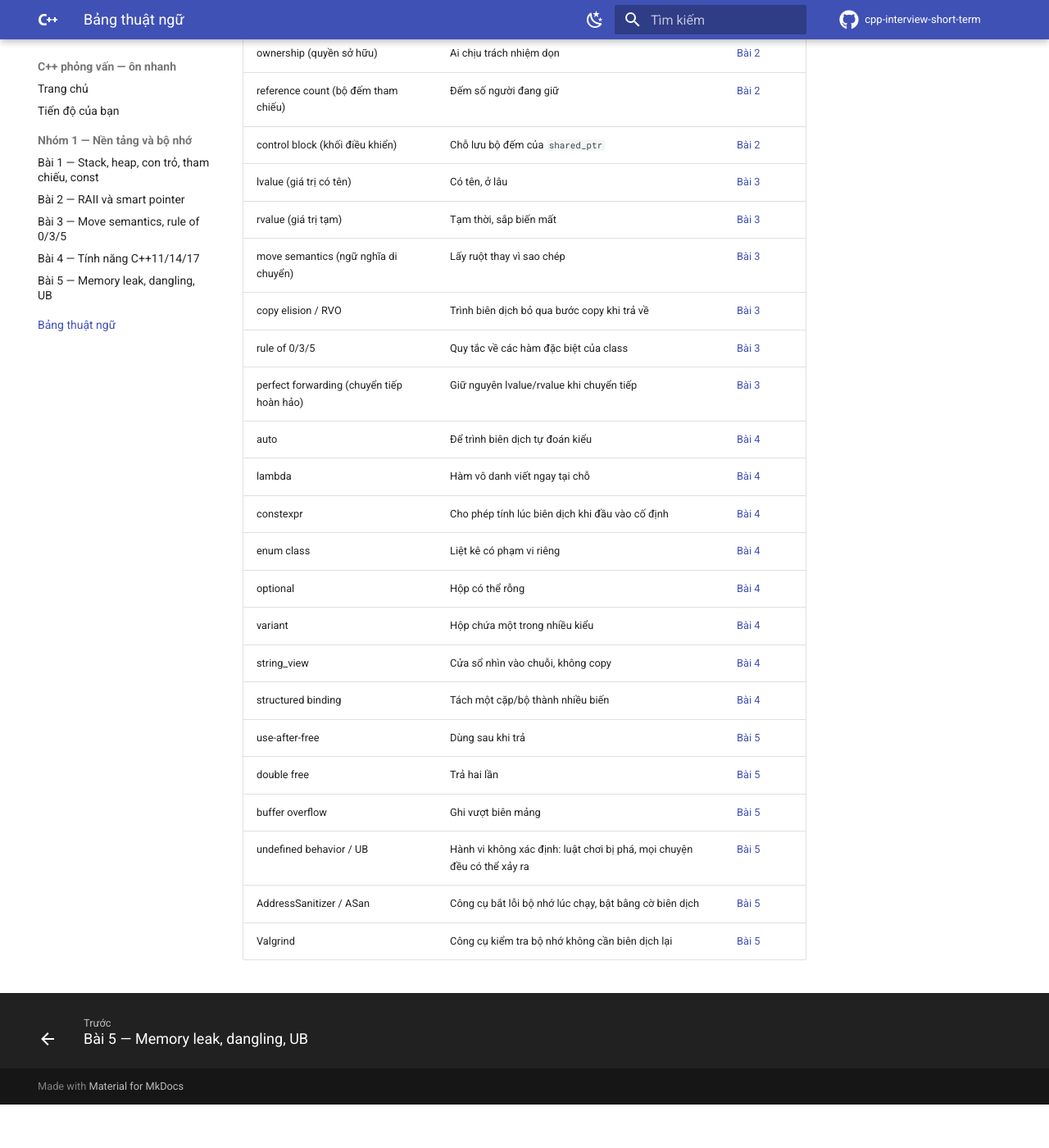
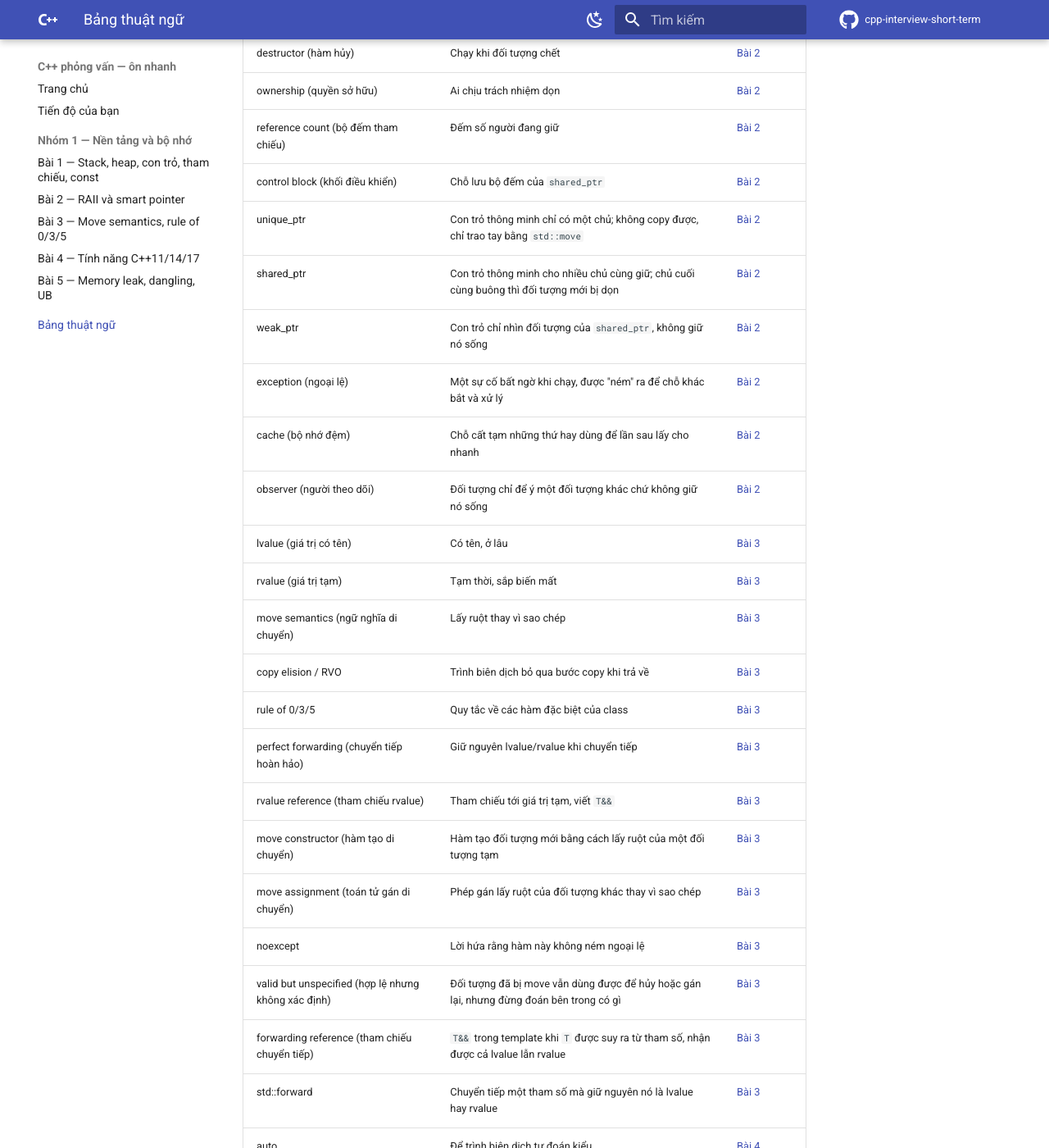
Before and after one commit to hungnguyen010518/cpp-interview-short-term, an MkDocs documentation site: the page built from docs/glossary.md, in a window 1280 px wide and 1400 px high, scrolled down 679 px. Shown: the whole window at 82% size. Built offline with MkDocs 1.6.1 and Material for MkDocs 9.7.7, drawn with Linux system fonts in a browser that asks for light colours; comment, search, counter and statistics services are not loaded; before the commit the page ends 2026 px from its top, so only the background shows below that; some of the changed text lies outside the part shown.

Commit message:
docs: bổ sung thuật ngữ còn thiếu của Bài 1–5 vào bảng thuật ngữ
Co-Authored-By: Claude Sonnet 5.5 <noreply@anthropic.com>

```diff
--- a/docs/glossary.md
+++ b/docs/glossary.md
@@ -11,18 +11,32 @@ Thuật ngữ được thêm vào đây ở cuối mỗi bài.
 | const (hằng) | Không được sửa | [Bài 1](nhom-1-nen-tang-bo-nho/01-stack-heap-con-tro.md) |
 | memory leak (rò rỉ bộ nhớ) | Xin bộ nhớ mà không trả | [Bài 1](nhom-1-nen-tang-bo-nho/01-stack-heap-con-tro.md) |
 | dangling pointer (con trỏ treo) | Con trỏ trỏ tới chỗ đã bị dọn | [Bài 1](nhom-1-nen-tang-bo-nho/01-stack-heap-con-tro.md) |
+| nullptr | Giá trị con trỏ nghĩa là "chưa trỏ vào đâu" | [Bài 1](nhom-1-nen-tang-bo-nho/01-stack-heap-con-tro.md) |
 | RAII | Xin tài nguyên khi tạo, tự trả khi hủy | [Bài 2](nhom-1-nen-tang-bo-nho/02-raii-smart-pointer.md) |
 | smart pointer (con trỏ thông minh) | Con trỏ tự dọn | [Bài 2](nhom-1-nen-tang-bo-nho/02-raii-smart-pointer.md) |
 | destructor (hàm hủy) | Chạy khi đối tượng chết | [Bài 2](nhom-1-nen-tang-bo-nho/02-raii-smart-pointer.md) |
 | ownership (quyền sở hữu) | Ai chịu trách nhiệm dọn | [Bài 2](nhom-1-nen-tang-bo-nho/02-raii-smart-pointer.md) |
 | reference count (bộ đếm tham chiếu) | Đếm số người đang giữ | [Bài 2](nhom-1-nen-tang-bo-nho/02-raii-smart-pointer.md) |
 | control block (khối điều khiển) | Chỗ lưu bộ đếm của `shared_ptr` | [Bài 2](nhom-1-nen-tang-bo-nho/02-raii-smart-pointer.md) |
+| unique_ptr | Con trỏ thông minh chỉ có một chủ; không copy được, chỉ trao tay bằng `std::move` | [Bài 2](nhom-1-nen-tang-bo-nho/02-raii-smart-pointer.md) |
+| shared_ptr | Con trỏ thông minh cho nhiều chủ cùng giữ; chủ cuối cùng buông thì đối tượng mới bị dọn | [Bài 2](nhom-1-nen-tang-bo-nho/02-raii-smart-pointer.md) |
+| weak_ptr | Con trỏ chỉ nhìn đối tượng của `shared_ptr`, không giữ nó sống | [Bài 2](nhom-1-nen-tang-bo-nho/02-raii-smart-pointer.md) |
+| exception (ngoại lệ) | Một sự cố bất ngờ khi chạy, được "ném" ra để chỗ khác bắt và xử lý | [Bài 2](nhom-1-nen-tang-bo-nho/02-raii-smart-pointer.md) |
+| cache (bộ nhớ đệm) | Chỗ cất tạm những thứ hay dùng để lần sau lấy cho nhanh | [Bài 2](nhom-1-nen-tang-bo-nho/02-raii-smart-pointer.md) |
+| observer (người theo dõi) | Đối tượng chỉ để ý một đối tượng khác chứ không giữ nó sống | [Bài 2](nhom-1-nen-tang-bo-nho/02-raii-smart-pointer.md) |
 | lvalue (giá trị có tên) | Có tên, ở lâu | [Bài 3](nhom-1-nen-tang-bo-nho/03-move-semantics.md) |
 | rvalue (giá trị tạm) | Tạm thời, sắp biến mất | [Bài 3](nhom-1-nen-tang-bo-nho/03-move-semantics.md) |
 | move semantics (ngữ nghĩa di chuyển) | Lấy ruột thay vì sao chép | [Bài 3](nhom-1-nen-tang-bo-nho/03-move-semantics.md) |
 | copy elision / RVO | Trình biên dịch bỏ qua bước copy khi trả về | [Bài 3](nhom-1-nen-tang-bo-nho/03-move-semantics.md) |
 | rule of 0/3/5 | Quy tắc về các hàm đặc biệt của class | [Bài 3](nhom-1-nen-tang-bo-nho/03-move-semantics.md) |
 | perfect forwarding (chuyển tiếp hoàn hảo) | Giữ nguyên lvalue/rvalue khi chuyển tiếp | [Bài 3](nhom-1-nen-tang-bo-nho/03-move-semantics.md) |
+| rvalue reference (tham chiếu rvalue) | Tham chiếu tới giá trị tạm, viết `T&&` | [Bài 3](nhom-1-nen-tang-bo-nho/03-move-semantics.md) |
+| move constructor (hàm tạo di chuyển) | Hàm tạo đối tượng mới bằng cách lấy ruột của một đối tượng tạm | [Bài 3](nhom-1-nen-tang-bo-nho/03-move-semantics.md) |
+| move assignment (toán tử gán di chuyển) | Phép gán lấy ruột của đối tượng khác thay vì sao chép | [Bài 3](nhom-1-nen-tang-bo-nho/03-move-semantics.md) |
+| noexcept | Lời hứa rằng hàm này không ném ngoại lệ | [Bài 3](nhom-1-nen-tang-bo-nho/03-move-semantics.md) |
+| valid but unspecified (hợp lệ nhưng không xác định) | Đối tượng đã bị move vẫn dùng được để hủy hoặc gán lại, nhưng đừng đoán bên trong có gì | [Bài 3](nhom-1-nen-tang-bo-nho/03-move-semantics.md) |
+| forwarding reference (tham chiếu chuyển tiếp) | `T&&` trong template khi `T` được suy ra từ tham số, nhận được cả lvalue lẫn rvalue | [Bài 3](nhom-1-nen-tang-bo-nho/03-move-semantics.md) |
+| std::forward | Chuyển tiếp một tham số mà giữ nguyên nó là lvalue hay rvalue | [Bài 3](nhom-1-nen-tang-bo-nho/03-move-semantics.md) |
 | auto | Để trình biên dịch tự đoán kiểu | [Bài 4](nhom-1-nen-tang-bo-nho/04-cpp11-14-17.md) |
 | lambda | Hàm vô danh viết ngay tại chỗ | [Bài 4](nhom-1-nen-tang-bo-nho/04-cpp11-14-17.md) |
 | constexpr | Cho phép tính lúc biên dịch khi đầu vào cố định | [Bài 4](nhom-1-nen-tang-bo-nho/04-cpp11-14-17.md) |
@@ -31,9 +45,17 @@ Thuật ngữ được thêm vào đây ở cuối mỗi bài.
 | variant | Hộp chứa một trong nhiều kiểu | [Bài 4](nhom-1-nen-tang-bo-nho/04-cpp11-14-17.md) |
 | string_view | Cửa sổ nhìn vào chuỗi, không copy | [Bài 4](nhom-1-nen-tang-bo-nho/04-cpp11-14-17.md) |
 | structured binding | Tách một cặp/bộ thành nhiều biến | [Bài 4](nhom-1-nen-tang-bo-nho/04-cpp11-14-17.md) |
+| range-based for | Vòng `for` duyệt cả dãy mà không cần chỉ số, ví dụ `for (auto x : v)` | [Bài 4](nhom-1-nen-tang-bo-nho/04-cpp11-14-17.md) |
+| override / final | `override` kiểm tra ghi đè hàm ảo cho đúng; `final` cấm ghi đè hoặc kế thừa tiếp | [Bài 4](nhom-1-nen-tang-bo-nho/04-cpp11-14-17.md) |
+| generic lambda | Lambda có tham số `auto`, dùng được cho nhiều kiểu (từ C++14) | [Bài 4](nhom-1-nen-tang-bo-nho/04-cpp11-14-17.md) |
+| dangling reference (tham chiếu treo) | Tham chiếu trỏ vào chỗ đã bị dọn | [Bài 4](nhom-1-nen-tang-bo-nho/04-cpp11-14-17.md) |
 | use-after-free | Dùng sau khi trả | [Bài 5](nhom-1-nen-tang-bo-nho/05-memory-leak-ub.md) |
 | double free | Trả hai lần | [Bài 5](nhom-1-nen-tang-bo-nho/05-memory-leak-ub.md) |
 | buffer overflow | Ghi vượt biên mảng | [Bài 5](nhom-1-nen-tang-bo-nho/05-memory-leak-ub.md) |
 | undefined behavior / UB | Hành vi không xác định: luật chơi bị phá, mọi chuyện đều có thể xảy ra | [Bài 5](nhom-1-nen-tang-bo-nho/05-memory-leak-ub.md) |
 | AddressSanitizer / ASan | Công cụ bắt lỗi bộ nhớ lúc chạy, bật bằng cờ biên dịch | [Bài 5](nhom-1-nen-tang-bo-nho/05-memory-leak-ub.md) |
 | Valgrind | Công cụ kiểm tra bộ nhớ không cần biên dịch lại | [Bài 5](nhom-1-nen-tang-bo-nho/05-memory-leak-ub.md) |
+| data race | Hai luồng cùng truy cập một biến, ít nhất một luồng ghi, mà không có đồng bộ; là UB | [Bài 5](nhom-1-nen-tang-bo-nho/05-memory-leak-ub.md) |
+| LeakSanitizer | Phần của ASan báo vùng nhớ bị rò rỉ khi chương trình kết thúc | [Bài 5](nhom-1-nen-tang-bo-nho/05-memory-leak-ub.md) |
+| crash | Chương trình sập đột ngột | [Bài 5](nhom-1-nen-tang-bo-nho/05-memory-leak-ub.md) |
+| allocator (bộ cấp phát bộ nhớ) | Phần chương trình lo việc cấp và thu hồi vùng nhớ trên heap | [Bài 5](nhom-1-nen-tang-bo-nho/05-memory-leak-ub.md) |
```
